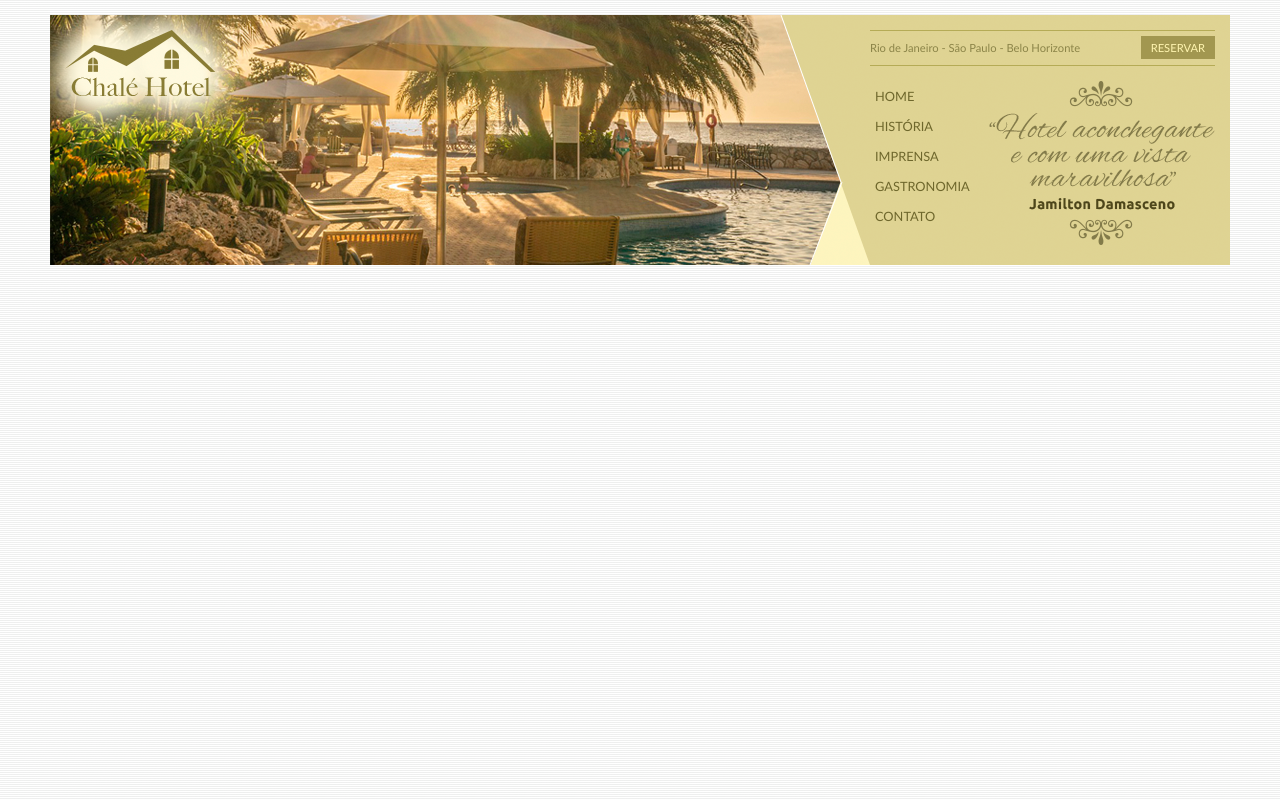
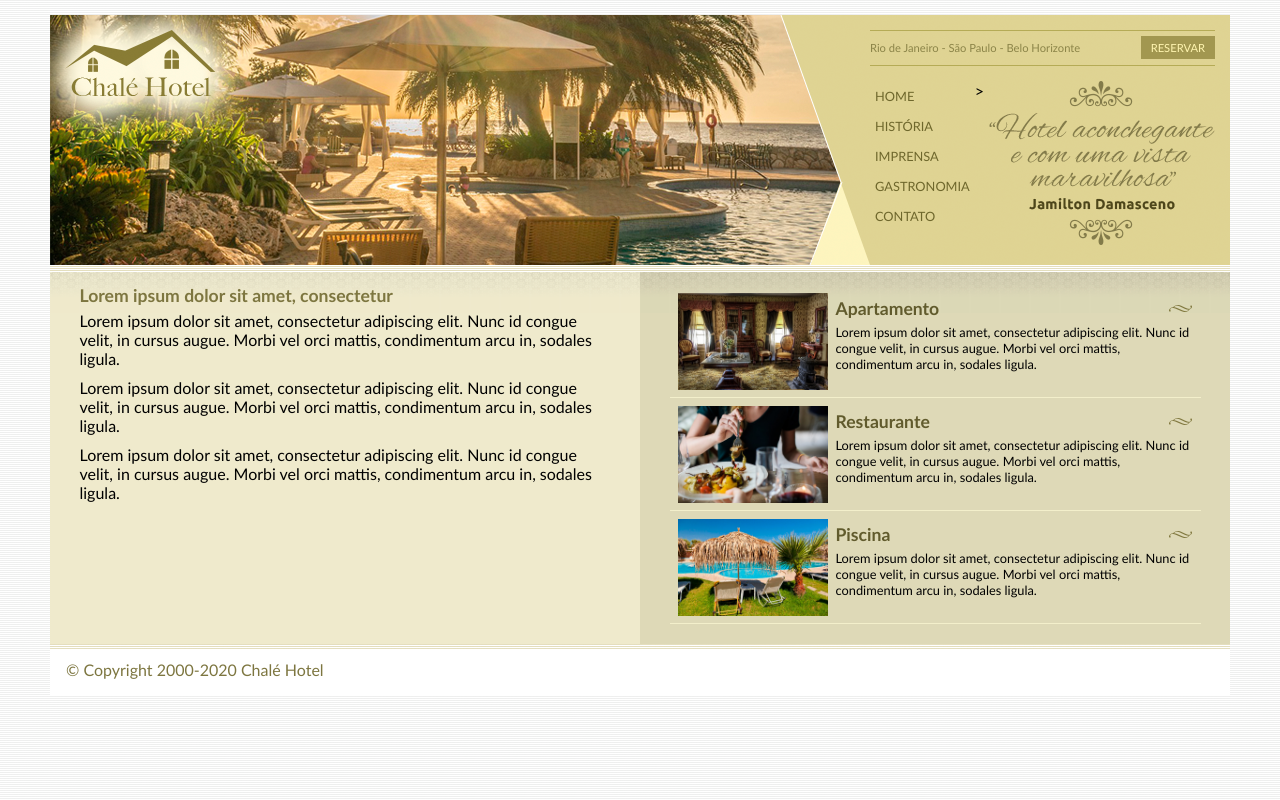
Before and after one commit to Thales-Cardoso/projeto-chale, a plain HTML site: page index.html in a window 1280 px wide. Drawn offline with Linux system fonts and the light colour scheme.

Commit message:
Finalização do projeto chalé

```diff
--- a/css/estilo.css
+++ b/css/estilo.css
@@ -25,13 +25,54 @@ ul {
 	list-style: none;
 }
 
+h2 {
+	color: #7d7640;
+	font-size: 1.1em;
+	padding: 5px 0;
+}
+
+p {
+	font-size: 1em;
+	margin-bottom: 10px;
+}
+
+
 /*************** ESTRUTURA GERAL ***************/
 
 #container {
-	background: #ede9cc;
+	background: #ede9cc url(../imagens/bg-container.png) top center repeat-y ;
 	margin: 0 auto;
 	min-width: 740px;
 	max-width: 1180px;
+}
+
+#area-principal {
+	float: left;
+	width: 50%;
+	background: url(../imagens/bg-area-principal.png) top left repeat-x;
+	padding: 15px 0;
+}
+
+#area-lateral {
+	float: right;
+	width: 50%;
+	background: url(../imagens/bg-area-lateral.png) top left repeat-x;
+	padding: 20px 0;
+}
+
+#rodape {
+	clear: both;
+	padding: 16px;
+	background: #fff url(../imagens/bg-rodape.png) repeat-x top ;
+	color: #7d7640;
+}
+
+
+/*************** FORMATAÇÃO GERAL ***************/
+
+.conteudo {
+	margin: 0 auto;
+	width: 90%;
 }
 
 #topo {
@@ -66,10 +107,6 @@ ul {
 	margin-right: 15px;
 	padding-top: 15px;
 }
-
-
-/*************** FORMATAÇÃO GERAL ***************/
-
 
 
 /*************** FORMATAÇÃO TOPO ***************/
@@ -131,3 +168,34 @@ ul#navegacao a:hover {
 	height: 164px;
 	float: right;
 }
+
+
+/*************** FORMATAÇÃO CONTEUDO ***************/
+
+#beneficios li {
+	padding: 8px;
+	border-bottom: 1px solid #f3efcb;
+	height: 6em;
+}
+
+#beneficios li a img {
+	float: left;
+	margin-right: 8px;
+}
+
+#beneficios li a p {
+	font-size: 0.8em;
+	color: #000;
+}
+
+#beneficios li a h3 {
+	font-size: 1.1em;
+	color: #615b2d;
+	padding: 5px 0;
+	background: url(../imagens/ornamento.png) no-repeat center right;
+}
+
+#beneficios li:hover {
+	background: #f6f3d6;
+	cursor: pointer;
+}
--- a/index.html
+++ b/index.html
@@ -9,27 +9,27 @@
 	<meta charset="utf-8">
 	<title>Chalé Hotel</title>
 	<link rel="stylesheet" type="text/css" href="css/estilo.css">
-
 </head>
 <body>
-	<div id="container"><!-- Início Container -->
-		<div id="topo"><!-- Início Topo -->
+<!-- ===== Início Container ===== -->
+	<div id="container">
 
+<!------------------------------------
+			Início Topo
+-------------------------------------->
+		<div id="topo">
 			<div id="area-logo">
 				<h1 class="logo">
 					<a href="">Chalé Hotel</a>
 				</h1>
 			</div>
-
 			<div id="area-menu">
 				<div id="conteudo-menu">
-
 					<div id="menu-locais">
 						<span class="locais">Rio de Janeiro - São Paulo - Belo Horizonte</span>
 						<a class="reserva" href="">Reservar</a>
 						<div style="clear: both;"></div>
-					</div><!--// Fim Menu Locais -->
-
+					</div>
 					<div id="menu">
 						<ul id="navegacao">
 							<li><a href="">Home</a></li>
@@ -38,14 +38,66 @@
 							<li><a href="">Gastronomia</a></li>
 							<li><a href="">Contato</a></li>
 						</ul>
-
 						<img class="depoimento" src="imagens/depoimento.png">
-					</div>
-				</div><!--// Fim Conteudo Menu -->
-			</div><!--// Fim Area Menu -->
-		</div><!--// Fim Topo -->
-	</div><!--// Fim Container -->
+					</div>>
+				</div>
+			</div>
+		</div>
+<!-- ========== Fim Topo //========== -->
 
 
+<!------------------------------------
+			Início Área Principal
+-------------------------------------->
+		<div id="area-principal">
+			<div class="conteudo">
+				<h2>Lorem ipsum dolor sit amet, consectetur</h2>
+				<p>Lorem ipsum dolor sit amet, consectetur adipiscing elit. Nunc id congue velit, in cursus augue. Morbi vel orci mattis, condimentum arcu in, sodales ligula.</p>
+				<p>Lorem ipsum dolor sit amet, consectetur adipiscing elit. Nunc id congue velit, in cursus augue. Morbi vel orci mattis, condimentum arcu in, sodales ligula.</p>
+				<p>Lorem ipsum dolor sit amet, consectetur adipiscing elit. Nunc id congue velit, in cursus augue. Morbi vel orci mattis, condimentum arcu in, sodales ligula.</p>
+			</div>
+		</div>
+		<div id="area-lateral">
+			<div class="conteudo">
+				<ul id="beneficios">
+					<li>
+						<a href="">
+							<img src="imagens/apartamento.jpg" width="150" alt="Apartamento">
+							<h3>Apartamento</h3>
+							<p>Lorem ipsum dolor sit amet, consectetur adipiscing elit. Nunc id congue velit, in cursus augue. Morbi vel orci mattis, condimentum arcu in, sodales ligula.</p>
+						</a>
+					</li>
+					<li>
+						<a href="">
+							<img src="imagens/restaurante.jpg" width="150" alt="Restaurante">
+							<h3>Restaurante</h3>
+							<p>Lorem ipsum dolor sit amet, consectetur adipiscing elit. Nunc id congue velit, in cursus augue. Morbi vel orci mattis, condimentum arcu in, sodales ligula.</p>
+						</a>
+					</li>
+					<li>
+						<a href="">
+							<img src="imagens/piscina.jpg" width="150" alt="Piscina">
+							<h3>Piscina</h3>
+							<p>Lorem ipsum dolor sit amet, consectetur adipiscing elit. Nunc id congue velit, in cursus augue. Morbi vel orci mattis, condimentum arcu in, sodales ligula.</p>
+						</a>
+					</li>
+				</ul>
+			</div>
+		</div>
+<!-- ========== Fim Área Principal //========== -->
+
+
+<!------------------------------------
+			Início Rodapé
+-------------------------------------->
+		<div id="rodape">
+			<span>
+				&copy; Copyright 2000-2020 Chalé Hotel
+			</span>
+		</div>
+<!-- ========== Fim Rodapé //========== -->
+
+	</div>
+<!-- ========== Fim Container //========== -->
 </body>
 </html>
```
